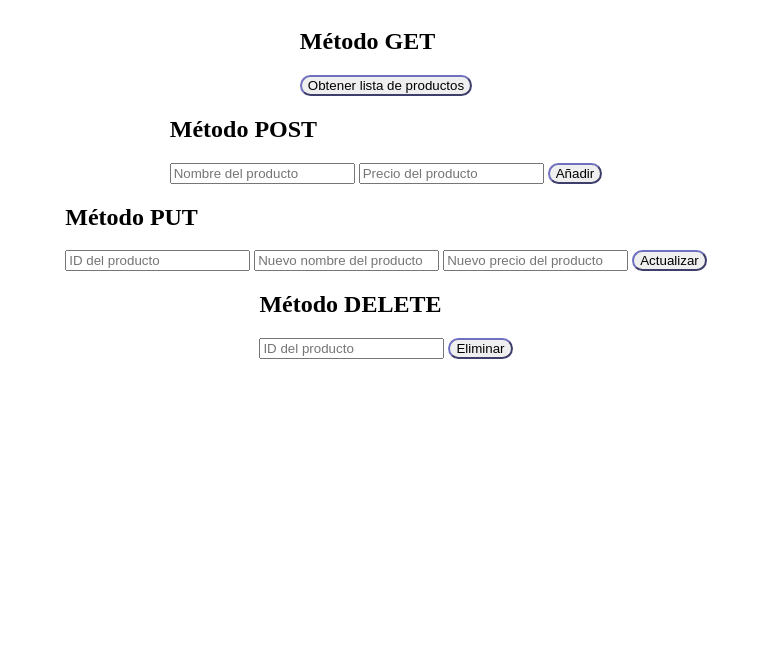
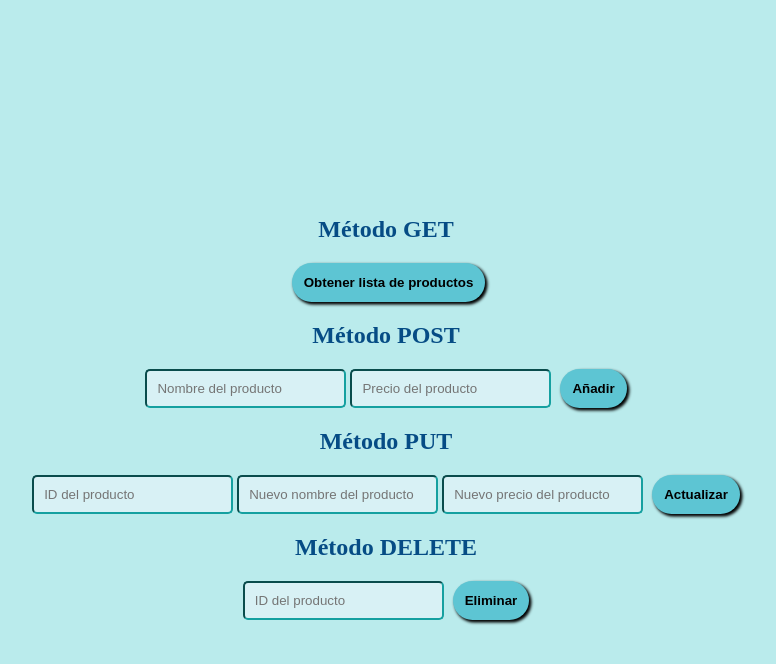
Before and after one commit to Sarahorianna2006/entregable_m3s3, a website built with Vite: page index.html in a window 1280 px wide. Shown: the whole page, without its empty margins (254-1030 px from the left). Built offline with nearby package versions, Linux system fonts and the light colour scheme.

Commit message:
Terminado

```diff
--- a/gestion_api.js
+++ b/gestion_api.js
@@ -7,17 +7,17 @@ function validarProducto(producto) {
     return true;
 }
 
-
-//Lectura de datos (GET), imprime todos los productos disponibles
+//Lectura de datos (GET),muestra los productos disponibles
 function obtenerProductos() {
     fetch(`http://localhost:3000/Productos`)
         .then(response => response.json())
+        //Muestra datos en consola
         .then(data => console.log("Productos disponibles: ", data))
+        //Manejo de errores
         .catch(error => console.error("Error al obtener productos: ", error));
 }
 
-
-//Creación de nuevos datos (POST)
+//Creación de nuevos datos (POST), añade productos
 async function crearProducto(producto) {
     if (!validarProducto(producto))
         return;
@@ -29,15 +29,15 @@ async function crearProducto(producto) {
         body: JSON.stringify(producto)
     })
     .then(res => res.json())
+    //Muestra datos en consola
     .then(data => {console.log("Producto agregado: ", data)})
+    //Manejo de errores
     .catch(error => console.error("Error al agregar producto: ", error));
 }
 
-
-//Actialización de datos (PUT)
+//Actialización de datos (PUT), actualiza 1 producto disponible
 function actualizarProducto(id, productoActualizado){
-    if (!validarProducto(productoActualizado))
-        return;
+    if (!validarProducto(productoActualizado)) return
 
     fetch(`http://localhost:3000/Productos/${id}`, {
         method : 'PUT',
@@ -45,20 +45,25 @@ function actualizarProducto(id, productoActualizado){
         body : JSON.stringify(productoActualizado)
     })
     .then(res => res.json())
+    //Muestra datos en consola
     .then(data => console.log("Producto actualizado: ", data))
+    //Manejo de errores
     .catch(error => console.error("Error al actualizar producto: ", error));
 }
 
-
-//Eliminación de datos (DELETE)
+//Eliminación de datos (DELETE),Eliminar 1 producto disponible
 function eliminarProducto(id) {
-   fetch(`http://localhost:3000/Productos/${id}`, {
-    method: 'DELETE'})
-    .then(() => console.log("Producto eliminado"))
-    .catch(error => console.error("Error al eliminar producto: ". error));
+    fetch(`http://localhost:3000/Productos/${id}`, { method: 'DELETE' })
+        .then(res => res.json())
+        //Muestra datos en consola
+        .then(data=> console.log("Producto eliminado: ", data))
+        //Manejo de errores
+        .catch(error => console.error("Error al eliminar producto: ", error));
 }
 
 document.addEventListener("DOMContentLoaded", () => {
+
+    /* /// POST  /// */
     const addForm = document.getElementById('formulario_añadir');
 
     addForm.addEventListener('submit', (e) => {
@@ -86,8 +91,6 @@ document.addEventListener("DOMContentLoaded", () => {
     })
 
     /* /// PUT /// */
-
-
     const updateForm = document.getElementById('formulario_actualizar');
 
     updateForm.addEventListener('submit', (e) => {
@@ -100,7 +103,6 @@ document.addEventListener("DOMContentLoaded", () => {
         const obj = {
             nombre : addName.value,
             precio : addPrice.value * 1
-
         }
 
         actualizarProducto(addUpdate.value,obj);
--- a/index.html
+++ b/index.html
@@ -7,34 +7,41 @@
     <link rel="stylesheet" href="./styles.css">
 </head>
 <body>
+    <main class="contenedor_principal">
 
+        <!--Botón para mostrar todos los productos disponibles-->
         <section>
             <h2>Método GET</h2>
             <button type="button" onclick="obtenerProductos()">Obtener lista de productos</button>
         </section>
 
+        <!--Formulario para añadir productos-->
         <form id="formulario_añadir">
             <h2>Método POST</h2>
             <input id="añadir_input" type="text" placeholder="Nombre del producto">
             <input id="añadir_precio" type="number" placeholder="Precio del producto">
+            <!--Boton para enviar la informacion ingresada del formulario POST-->
             <button type="submit">Añadir</button>
         </form>
 
-    <form id="formulario_actualizar">
+        <!--Formulario para actualizar productos-->
+        <form id="formulario_actualizar" onsubmit="return false">
             <h2>Método PUT</h2>
             <input id="actualizar_producto" type="text" placeholder="ID del producto">
             <input id="actualizar_nombre" type="text" placeholder="Nuevo nombre del producto">
             <input id="actualizar_precio" type="text" placeholder="Nuevo precio del producto">
+            <!--Boton para enviar la informacion ingresada del formulario PUT-->
             <button type="submit">Actualizar</button>
         </form>
 
-
+        <!--Formulario para eliminar productos-->
         <form id="formulario_borrar">
             <h2>Método DELETE</h2>
             <input id="eliminar_producto" type="text" placeholder="ID del producto">
             <button type="submit">Eliminar</button>
 
         </form>
+    </main>
 </body>
 </html>
 <script src="./gestion_api.js"></script>
--- a/package.json
+++ b/package.json
@@ -4,7 +4,8 @@
   "description": "",
   "main": "gestion_api.js",
   "scripts": {
-    "start": "node gestion_api.js",
+    "dev": "vite",
+    "start": "json-server db.json & npm run dev",
     "test": "echo \"Error: no test specified\" && exit 1"
   },
   "keywords": [],
@@ -13,5 +14,8 @@
   "type": "commonjs",
   "dependencies": {
     "json-server": "^1.0.0-beta.3"
+  },
+  "devDependencies": {
+    "vite": "^7.0.2"
   }
 }
--- a/styles.css
+++ b/styles.css
@@ -1,10 +1,53 @@
+/*Estilos del fondo*/
+body{
+   background: rgb(186, 235, 236);
+}
+
+/*Estilos general de los botones*/
 button {
 border-radius: 50px;
 border-color: rgb(112, 112, 190);
+padding: 10px;
+margin-left: 5px;
+background-color: rgb(93, 197, 211);
+border: 2px solid transparent;
+font-weight: 650;
+box-shadow: 2px 2px 3px 0.5px;
+cursor: pointer;
+}
+
+/*Estilos de efectos de los botones*/
+button:active {
+    transform: scale(1.1);
+    box-shadow: 1px 1px 2px rgba(0, 0, 0, 0.3);
+    transition: background-color 0.3s ease;
+    }
+
+button:hover {
+    background-color: rgb(79, 179, 192);
+}
+
+/*Alineación principal del contenido*/
+.contenedor_principal{
+    height: 100vh;
+    display: flex;
+    flex-direction: column;
+    align-items: center;
+    justify-content: center;
+}
+
+/*Estilo de títulos (h2)*/
+h2{
+   display: flex;
+   justify-content: center;
+   color: rgb(6, 76, 133);
+}
+
+/*Estilos de entrada de los formularios (imput)*/
+input{
+    padding: 10px;
+    border-radius: 5px;
+    background-color: rgb(216, 241, 245);
+    border-color: rgb(21, 160, 160);
 
 }
-body {
-display: flex;
-flex-direction: column;
-align-items: center;
-}
```
Also changed, not shown: db.json (+6 -6 lines), README.md (added), assets/img/capture.png (added), assets/img/capture2.png (added), assets/img/capture3.png (added), 1 other file. Lines whose indentation alone changed are shown as unchanged.
